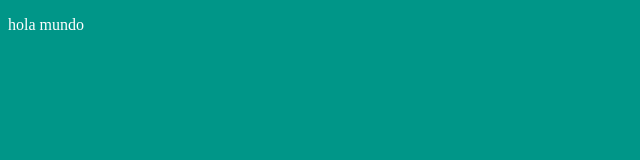
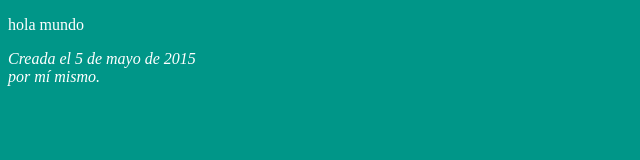
Before and after one commit to jefer94/rom-pacme, a plain HTML site: page index.html in a window 1280 px wide. Shown: the whole page, without its empty margins (0-640 px from the left). Drawn offline with Linux system fonts and the light colour scheme.

Commit message:
añadiendo fecha de creación

```diff
--- a/index.html
+++ b/index.html
@@ -14,5 +14,8 @@
 
 	<p>hola mundo
 
+	<address>Creada el 5 de mayo de 2015<br>
+  por mí mismo.</address>
+
 </body>
 </html>
```
